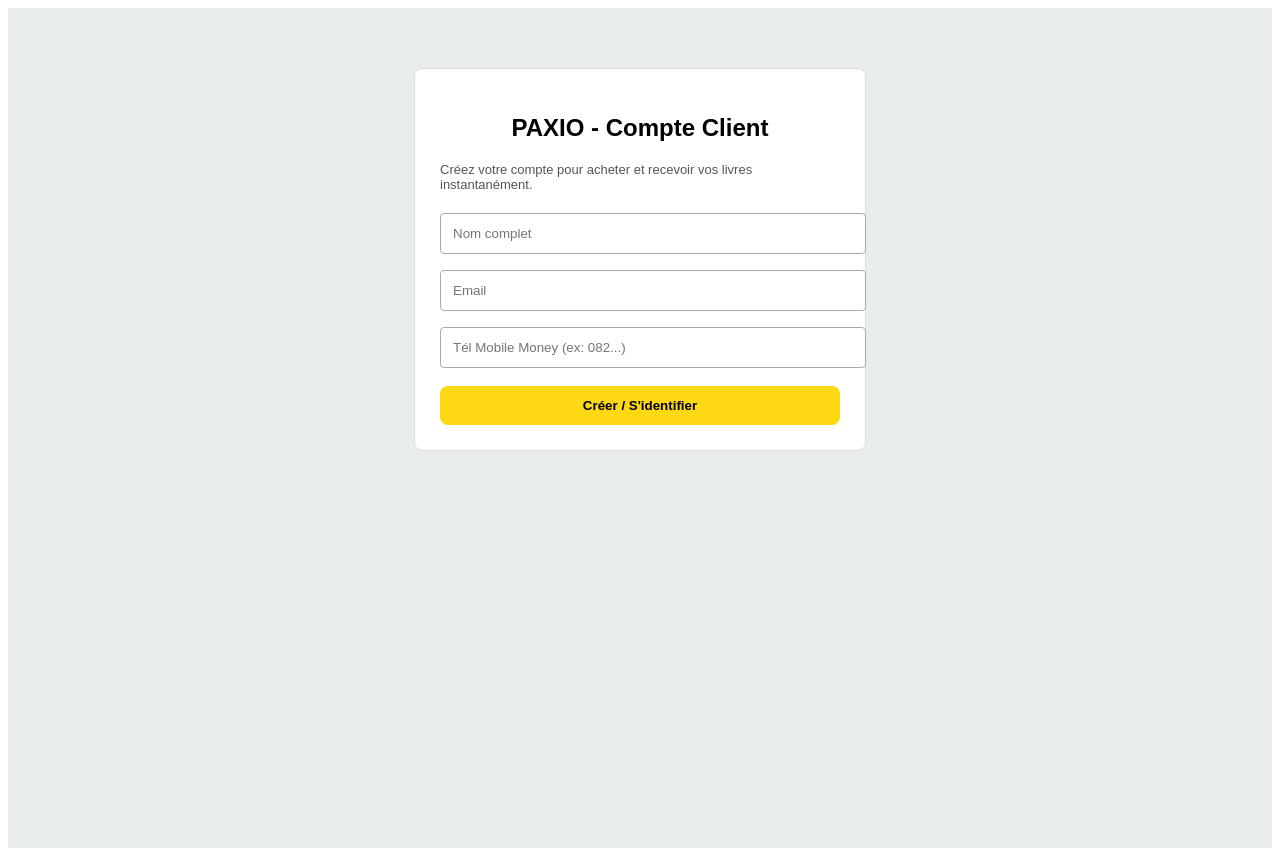
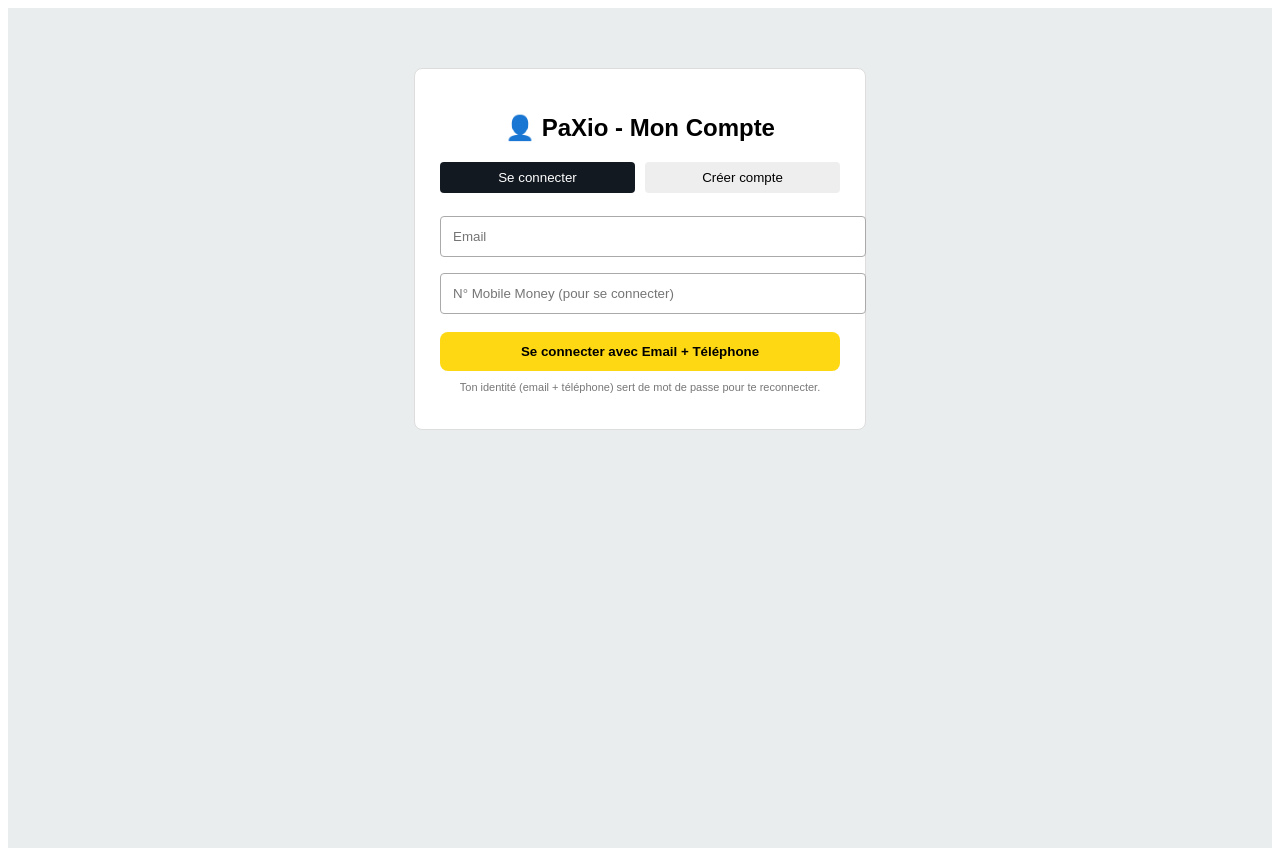
Before and after one commit to cmprojetsmasi/paxio, a Next.js app: page /compte in a window 1280 px wide. Built offline with nearby package versions, Linux system fonts and the light colour scheme.

Commit message:
Enhance user authentication with signup and login

```diff
--- a/pages/compte.js
+++ b/pages/compte.js
@@ -2,47 +2,71 @@
 
 export default function Compte() {
   const [user, setUser] = useState(null)
+  const [mode, setMode] = useState('login') // login ou signup
   const [form, setForm] = useState({nom:'', email:'', tel:''})
 
   useEffect(() => {
     setUser(JSON.parse(localStorage.getItem('paxio_user') || 'null'))
   }, [])
 
+  const getUsers = () => JSON.parse(localStorage.getItem('paxio_users') || '[]')
+
+  const signup = () => {
+    if(!form.email || !form.nom || !form.tel) return alert('Remplis nom, email et téléphone')
+    const users = getUsers()
+    if(users.find(u => u.email === form.email)) return alert('Cet email a déjà un compte, connecte-toi')
+    users.push(form)
+    localStorage.setItem('paxio_users', JSON.stringify(users))
+    localStorage.setItem('paxio_user', JSON.stringify(form))
+    alert('Compte créé ! Bienvenue ' + form.nom)
+    window.location.href = '/'
+  }
+
   const login = () => {
-    if(!form.email || !form.nom) return alert('Nom et email obligatoires')
-    localStorage.setItem('paxio_user', JSON.stringify(form))
-    setUser(form)
-    alert('Bienvenue ' + form.nom + ' !')
+    const users = getUsers()
+    const found = users.find(u => u.email === form.email && u.tel === form.tel)
+    if(!found) return alert('Compte non trouvé. Vérifie email et téléphone, ou crée un compte.')
+    localStorage.setItem('paxio_user', JSON.stringify(found))
+    alert('Bon retour ' + found.nom + ' !')
     window.location.href = '/'
   }
 
   const logout = () => {
     localStorage.removeItem('paxio_user')
     setUser(null)
+    setForm({nom:'', email:'', tel:''})
   }
 
   return (
     <div style={{fontFamily:'Arial', background:'#EAEDED', minHeight:'100vh', padding:'20px'}}>
       <div style={{maxWidth:'400px', margin:'40px auto', background:'white', padding:'25px', borderRadius:'8px', border:'1px solid #ddd'}}>
-        <h2 style={{textAlign:'center'}}>PAXIO - Compte Client</h2>
+        <h2 style={{textAlign:'center'}}>👤 PaXio - Mon Compte</h2>
         {!user ? (
           <>
-            <p style={{fontSize:'13px', color:'#555'}}>Créez votre compte pour acheter et recevoir vos livres instantanément.</p>
-            <input placeholder="Nom complet" value={form.nom} onChange={e=>setForm({...form, nom:e.target.value})} style={{width:'100%', padding:'12px', margin:'8px 0', borderRadius:'4px', border:'1px solid #aaa'}}/>
+            <div style={{display:'flex', gap:'10px', margin:'15px 0'}}>
+              <button onClick={()=>setMode('login')} style={{flex:1, padding:'8px', background:mode==='login'?'#131921':'#eee', color:mode==='login'?'white':'black', border:'none', borderRadius:'4px'}}>Se connecter</button>
+              <button onClick={()=>setMode('signup')} style={{flex:1, padding:'8px', background:mode==='signup'?'#131921':'#eee', color:mode==='signup'?'white':'black', border:'none', borderRadius:'4px'}}>Créer compte</button>
+            </div>
+            {mode==='signup' && <input placeholder="Nom complet" value={form.nom} onChange={e=>setForm({...form, nom:e.target.value})} style={{width:'100%', padding:'12px', margin:'8px 0', borderRadius:'4px', border:'1px solid #aaa'}}/>}
             <input placeholder="Email" value={form.email} onChange={e=>setForm({...form, email:e.target.value})} style={{width:'100%', padding:'12px', margin:'8px 0', borderRadius:'4px', border:'1px solid #aaa'}}/>
-            <input placeholder="Tél Mobile Money (ex: 082...)" value={form.tel} onChange={e=>setForm({...form, tel:e.target.value})} style={{width:'100%', padding:'12px', margin:'8px 0', borderRadius:'4px', border:'1px solid #aaa'}}/>
-            <button onClick={login} style={{width:'100%', background:'#FFD814', border:'none', padding:'12px', borderRadius:'8px', fontWeight:'bold', marginTop:'10px'}}>Créer / S'identifier</button>
+            <input placeholder="N° Mobile Money (pour se connecter)" value={form.tel} onChange={e=>setForm({...form, tel:e.target.value})} style={{width:'100%', padding:'12px', margin:'8px 0', borderRadius:'4px', border:'1px solid #aaa'}}/>
+            {mode==='signup' ? (
+              <button onClick={signup} style={{width:'100%', background:'#FFD814', border:'none', padding:'12px', borderRadius:'8px', fontWeight:'bold', marginTop:'10px', cursor:'pointer'}}>Créer mon compte</button>
+            ) : (
+              <button onClick={login} style={{width:'100%', background:'#FFD814', border:'none', padding:'12px', borderRadius:'8px', fontWeight:'bold', marginTop:'10px', cursor:'pointer'}}>Se connecter avec Email + Téléphone</button>
+            )}
+            <p style={{fontSize:'11px', color:'#777', marginTop:'10px', textAlign:'center'}}>Ton identité (email + téléphone) sert de mot de passe pour te reconnecter.</p>
           </>
         ) : (
           <div style={{textAlign:'center'}}>
-            <p style={{fontSize:'50px'}}>👤</p>
+            <p style={{fontSize:'50px', margin:0}}>👤</p>
             <h3>{user.nom}</h3>
             <p style={{fontSize:'13px', color:'#555'}}>{user.email}<br/>{user.tel}</p>
-            <button onClick={logout} style={{width:'100%', background:'#f0f0f0', border:'1px solid #ddd', padding:'10px', borderRadius:'8px', marginTop:'15px'}}>Se déconnecter</button>
-            <a href="/" style={{display:'block', marginTop:'15px', background:'#131921', color:'white', padding:'12px', borderRadius:'8px', textDecoration:'none'}}>Retour à la boutique</a>
+            <button onClick={logout} style={{width:'100%', background:'#f0f0f0', border:'1px solid #ddd', padding:'10px', borderRadius:'8px', marginTop:'15px', cursor:'pointer'}}>Se déconnecter</button>
+            <a href="/" style={{display:'block', marginTop:'15px', background:'#131921', color:'white', padding:'12px', borderRadius:'8px', textDecoration:'none'}}>🛒 Retour boutique</a>
           </div>
         )}
       </div>
     </div>
   )
-          }
+                                                            }
```
